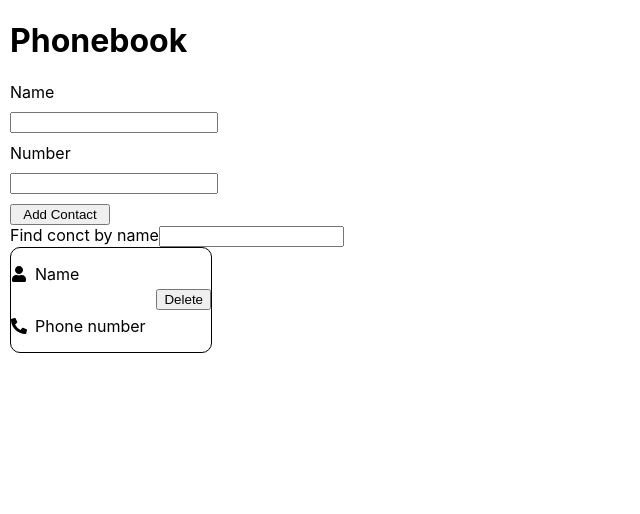
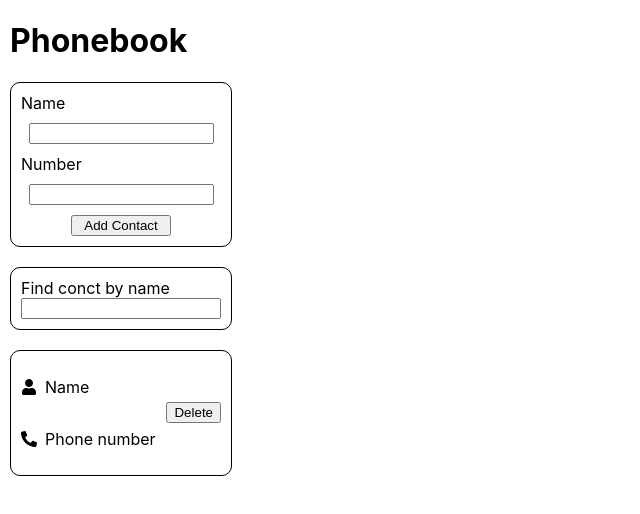
Before and after one commit to MichaelTetris/goit-react-hw-03, a React (Vite) app: page / in a window 1280 px wide. Shown: the top 514 px of the page, without its empty margins (0-640 px from the left). Built offline with nearby package versions, Linux system fonts and the light colour scheme.

Commit message:
add styles to card

```diff
--- a/src/components/ContactForm/form.module.css
+++ b/src/components/ContactForm/form.module.css
@@ -2,12 +2,23 @@
   display:flex;
   flex-direction: column;
   gap:10px;
+  width: 200px;
+  padding: 10px;
+  border: 1px solid black;
+  border-radius: 10px;
+  margin-bottom: 20px;
 }
 
 .input{
-  width: 200px;
+  max-width: 180px;
+  align-items: center;
+  margin: 0 auto;
+
 }
 
 .btn{
   width: 100px;
+  align-items: center;
+  margin: 0 auto;
+
 }
--- a/src/components/ContactList/element.module.css
+++ b/src/components/ContactList/element.module.css
@@ -8,6 +8,7 @@
   width: 200px;
   border: 1px solid black;
   border-radius: 10px;
+  padding: 10px;
 }
 
 .string{
--- a/src/components/SearchBox/SearchBox.jsx
+++ b/src/components/SearchBox/SearchBox.jsx
@@ -1,16 +1,17 @@
 import { Formik, Form, Field} from 'formik';
+import css from "./search.module.css"
 
 
 const SearchBox = () => {
   return (
 
     <Formik>
-      <Form>
+      <Form className= {css.container}>
       <label htmlFor='filter'>Find conct by name</label>
       <Field name='filter'/>
       </Form>
     </Formik>
   )
-}
+};
 
 export default SearchBox;
--- /dev/null
+++ b/src/components/SearchBox/search.module.css
@@ -0,0 +1,23 @@
+
+.container{
+  width: 200px;
+  display: flex;
+  flex-direction: column;
+  border: 1px solid black;
+  border-radius: 10px;
+  padding: 10px;
+  margin-bottom: 20px;
+
+}
+
+.input{
+  width: 180px;
+  align-items: center;
+  margin: 0 auto;
+
+}
+
+
+/* .text{
+
+} */
```
